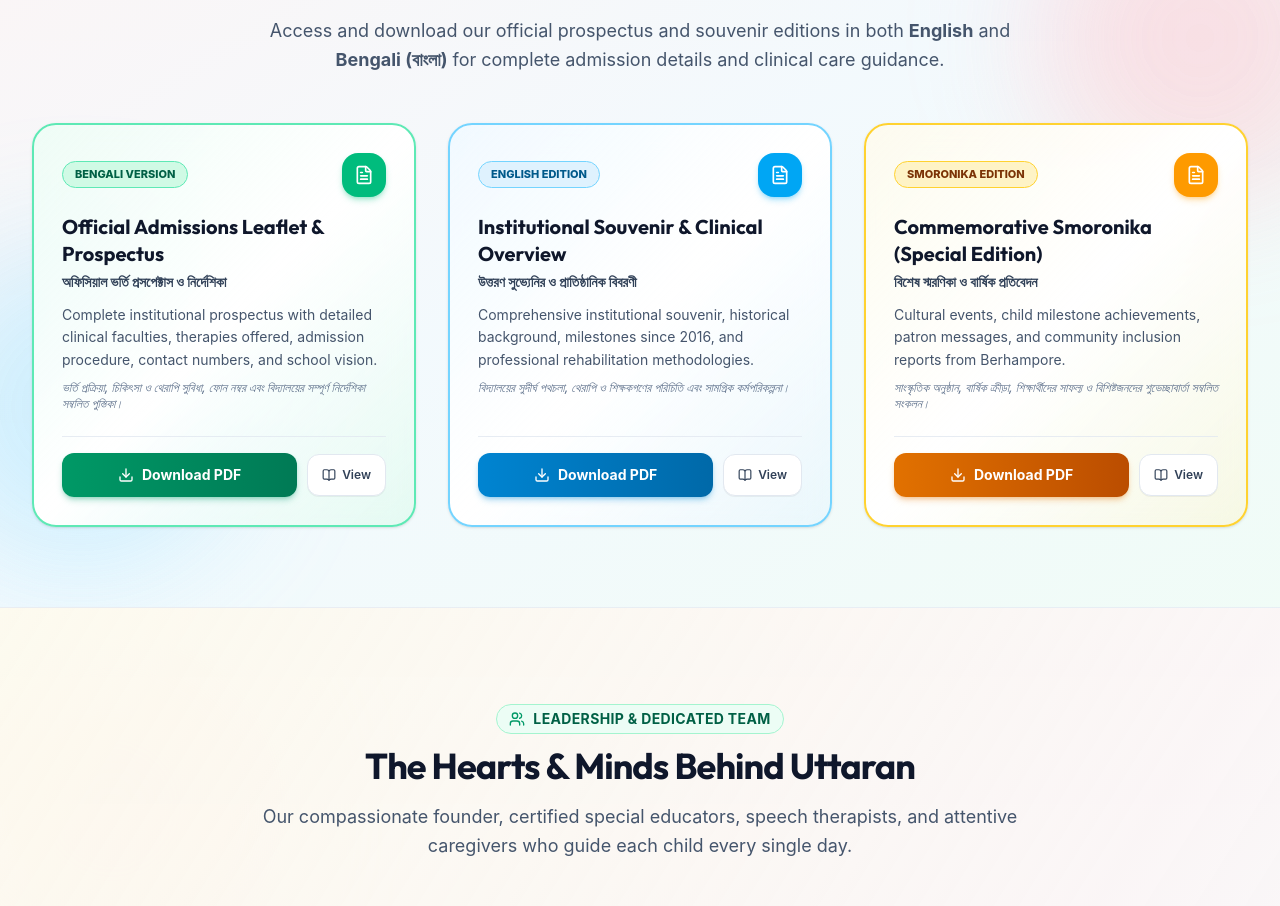
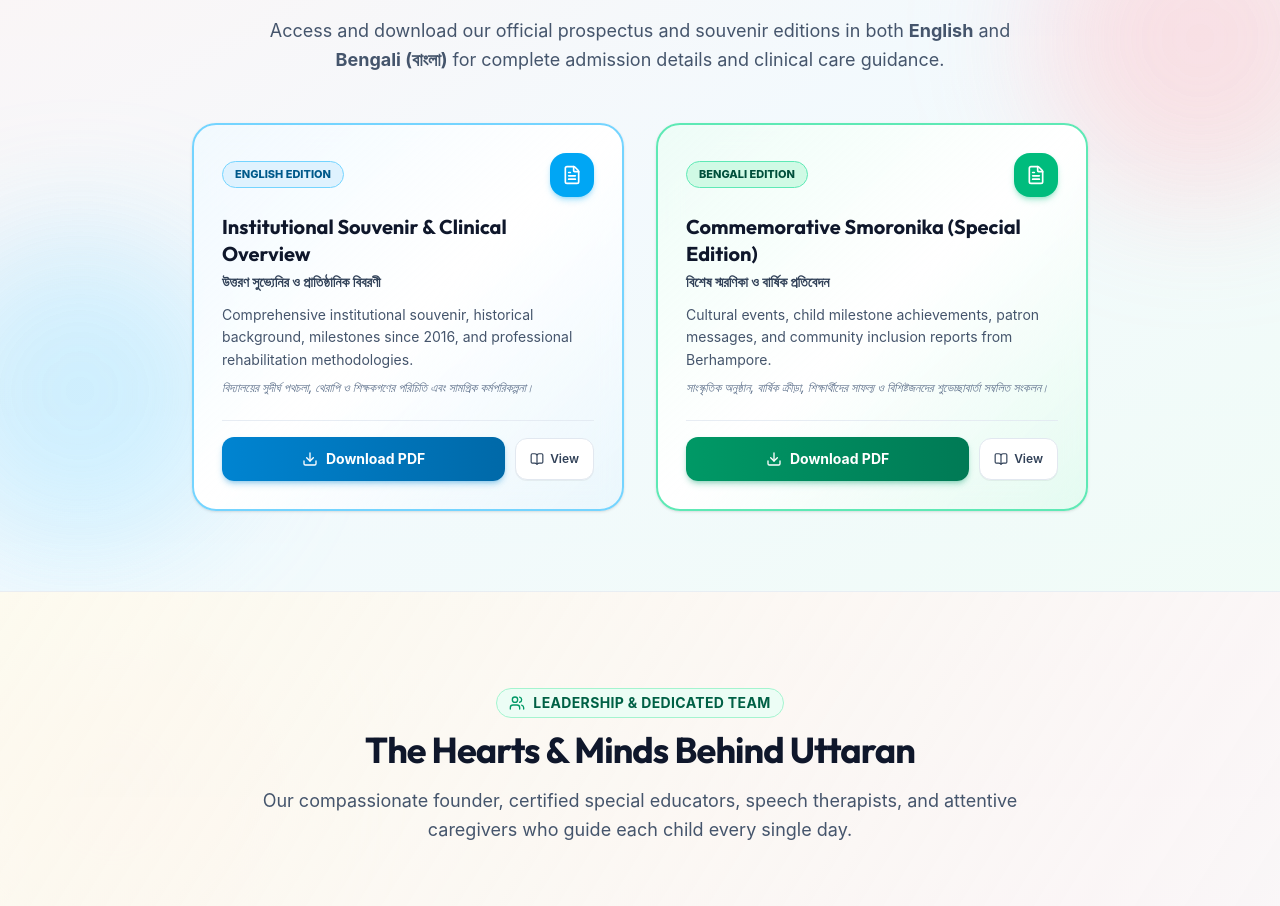
Before and after one commit to Deep642/uttaran-special-school, a React (Vite) app: page / in a window 1280 px wide. Shown: the part 4535-5441 px from the top of the page. Built offline with nearby package versions, Linux system fonts and the light colour scheme; no server answers.

Commit message:
feat: remove leaflet card and display 2 clean editions (English Edition & Bengali Edition)

```diff
--- a/src/components/BrochureDownloads.tsx
+++ b/src/components/BrochureDownloads.tsx
@@ -22,24 +22,6 @@ interface BrochureItem {
 
 const brochureList: BrochureItem[] = [
   {
-    title: 'Official Admissions Leaflet & Prospectus',
-    bengaliTitle: 'অফিসিয়াল ভর্তি প্রসপেক্টাস ও নির্দেশিকা',
-    language: 'Bengali (বাংলা সংস্করণ)',
-    badge: 'Bengali Version',
-    description: 'Complete institutional prospectus with detailed clinical faculties, therapies offered, admission procedure, contact numbers, and school vision.',
-    bengaliDescription: 'ভর্তি প্রক্রিয়া, চিকিৎসা ও থেরাপি সুবিধা, ফোন নম্বর এবং বিদ্যালয়ের সম্পূর্ণ নির্দেশিকা সম্বলিত পুস্তিকা।',
-    fileUrl: '/brochures/Uttaran_School_Prospectus_Bengali.pdf',
-    fileName: 'Uttaran_School_Prospectus_Bengali.pdf',
-    colorScheme: {
-      border: 'border-emerald-300 hover:border-emerald-500',
-      badgeBg: 'bg-emerald-100 text-emerald-800 border-emerald-300',
-      badgeText: 'text-emerald-800',
-      buttonBg: 'bg-gradient-to-r from-emerald-600 to-emerald-700 hover:from-emerald-700 hover:to-emerald-800 text-white shadow-emerald-600/30',
-      iconBg: 'bg-emerald-500 text-white shadow-emerald-500/30',
-      cardBg: 'bg-gradient-to-br from-emerald-50/80 via-white to-emerald-100/40',
-    },
-  },
-  {
     title: 'Institutional Souvenir & Clinical Overview',
     bengaliTitle: 'উত্তরণ সুভ্যেনির ও প্রাতিষ্ঠানিক বিবরণী',
     language: 'English (English Edition)',
@@ -60,19 +42,19 @@ const brochureList: BrochureItem[] = [
   {
     title: 'Commemorative Smoronika (Special Edition)',
     bengaliTitle: 'বিশেষ স্মরণিকা ও বার্ষিক প্রতিবেদন',
-    language: 'Bilingual (স্মরণিকা সংস্করণ)',
-    badge: 'Smoronika Edition',
+    language: 'Bengali (বাংলা সংস্করণ)',
+    badge: 'Bengali Edition',
     description: 'Cultural events, child milestone achievements, patron messages, and community inclusion reports from Berhampore.',
     bengaliDescription: 'সাংস্কৃতিক অনুষ্ঠান, বার্ষিক ক্রীড়া, শিক্ষার্থীদের সাফল্য ও বিশিষ্টজনদের শুভেচ্ছাবার্তা সম্বলিত সংকলন।',
     fileUrl: '/brochures/Uttaran_Special_School_Smoronika.pdf',
     fileName: 'Uttaran_Special_School_Smoronika.pdf',
     colorScheme: {
-      border: 'border-amber-300 hover:border-amber-500',
-      badgeBg: 'bg-amber-100 text-amber-900 border-amber-300',
-      badgeText: 'text-amber-900',
-      buttonBg: 'bg-gradient-to-r from-amber-600 to-amber-700 hover:from-amber-700 hover:to-amber-800 text-white shadow-amber-600/30',
-      iconBg: 'bg-amber-500 text-white shadow-amber-500/30',
-      cardBg: 'bg-gradient-to-br from-amber-50/80 via-white to-amber-100/40',
+      border: 'border-emerald-300 hover:border-emerald-500',
+      badgeBg: 'bg-emerald-100 text-emerald-900 border-emerald-300',
+      badgeText: 'text-emerald-900',
+      buttonBg: 'bg-gradient-to-r from-emerald-600 to-emerald-700 hover:from-emerald-700 hover:to-emerald-800 text-white shadow-emerald-600/30',
+      iconBg: 'bg-emerald-500 text-white shadow-emerald-500/30',
+      cardBg: 'bg-gradient-to-br from-emerald-50/80 via-white to-emerald-100/40',
     },
   },
 ];
@@ -104,8 +86,8 @@ export const BrochureDownloads: React.FC = () => {
           </p>
         </div>
 
-        {/* Brochure Download Cards Grid */}
-        <div className="grid grid-cols-1 md:grid-cols-3 gap-6 sm:gap-8">
+        {/* Brochure Download Cards Grid (2 Balanced Editions: English Edition & Bengali Edition) */}
+        <div className="grid grid-cols-1 md:grid-cols-2 gap-6 sm:gap-8 max-w-4xl mx-auto">
           {brochureList.map((item, idx) => (
             <div
               key={idx}
```
